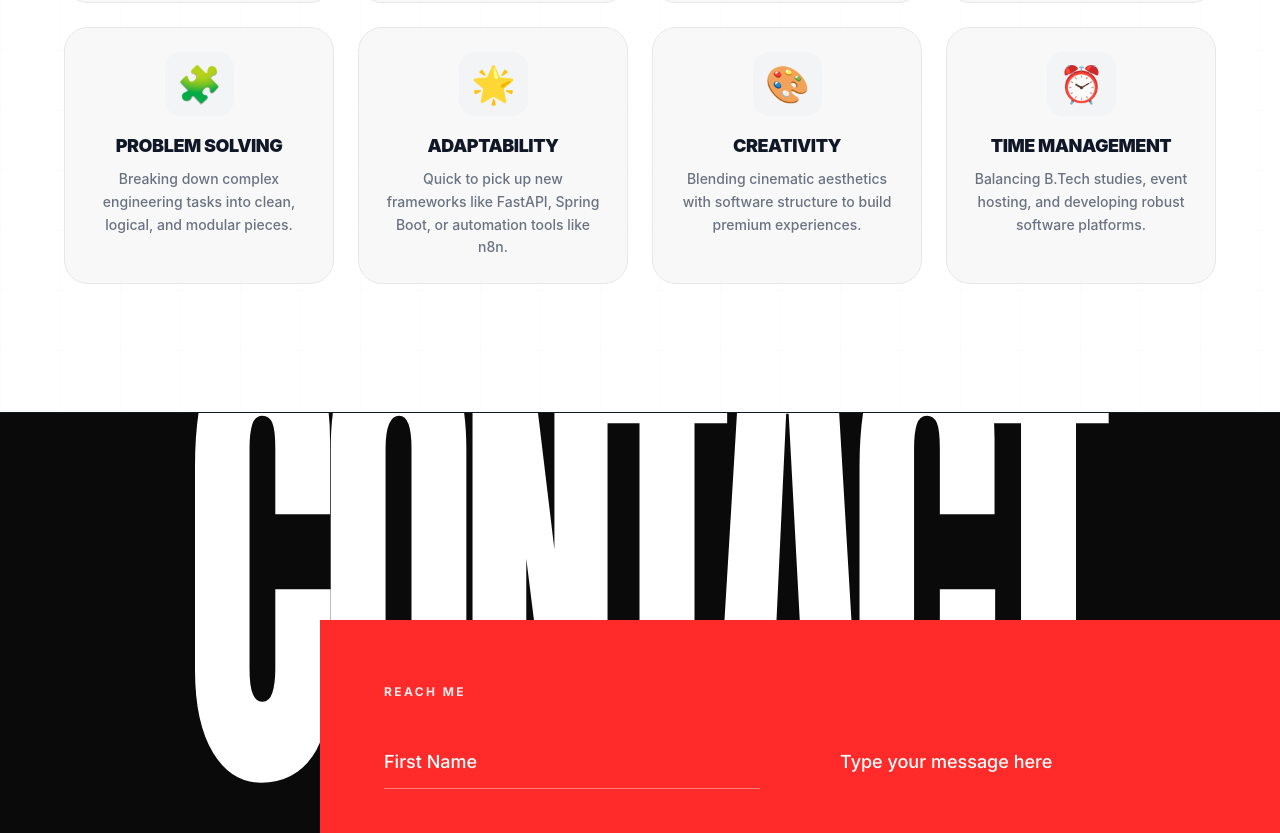
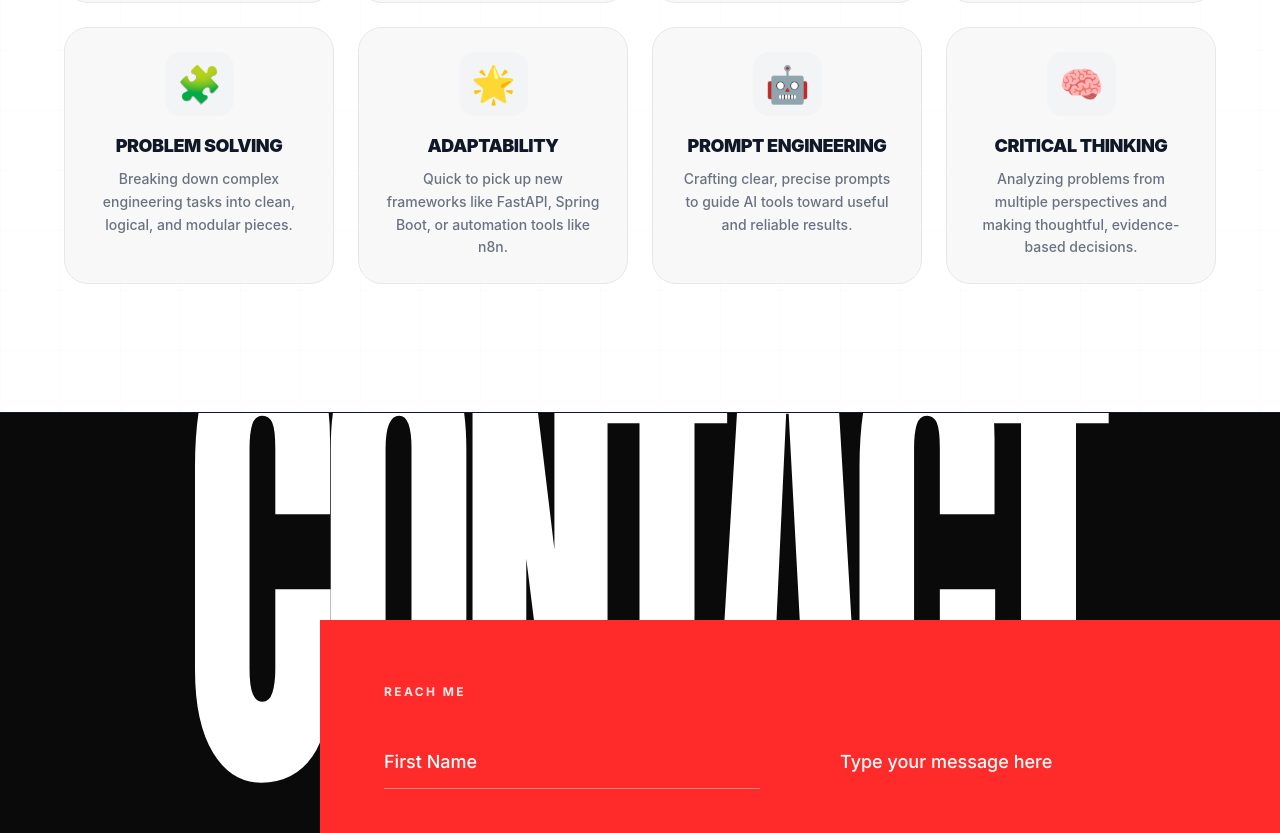
Before and after one commit to KavindaSelvan/QA-Portfolio, a React (Vite) app: page / in a window 1280 px wide. Shown: the part 6300-7133 px from the top of the page. Built offline with nearby package versions, Linux system fonts and the light colour scheme; no server answers.

Commit message:
Update soft skills list in portfolioData.js

```diff
--- a/src/data/portfolioData.js
+++ b/src/data/portfolioData.js
@@ -226,8 +226,8 @@ export const softSkillsList = [
   { name: "Communication", icon: "💬", desc: "Clear, concise, and structured interactions in both business and technical contexts." },
   { name: "Problem Solving", icon: "🧩", desc: "Breaking down complex engineering tasks into clean, logical, and modular pieces." },
   { name: "Adaptability", icon: "🌟", desc: "Quick to pick up new frameworks like FastAPI, Spring Boot, or automation tools like n8n." },
-  { name: "Creativity", icon: "🎨", desc: "Blending cinematic aesthetics with software structure to build premium experiences." },
-  { name: "Time Management", icon: "⏰", desc: "Balancing B.Tech studies, event hosting, and developing robust software platforms." }
+  { name: "Prompt Engineering", icon: "🤖", desc: "Crafting clear, precise prompts to guide AI tools toward useful and reliable results." },
+  { name: "Critical Thinking", icon: "🧠", desc: "Analyzing problems from multiple perspectives and making thoughtful, evidence-based decisions." }
 ];
 
 export const projects = [
```
